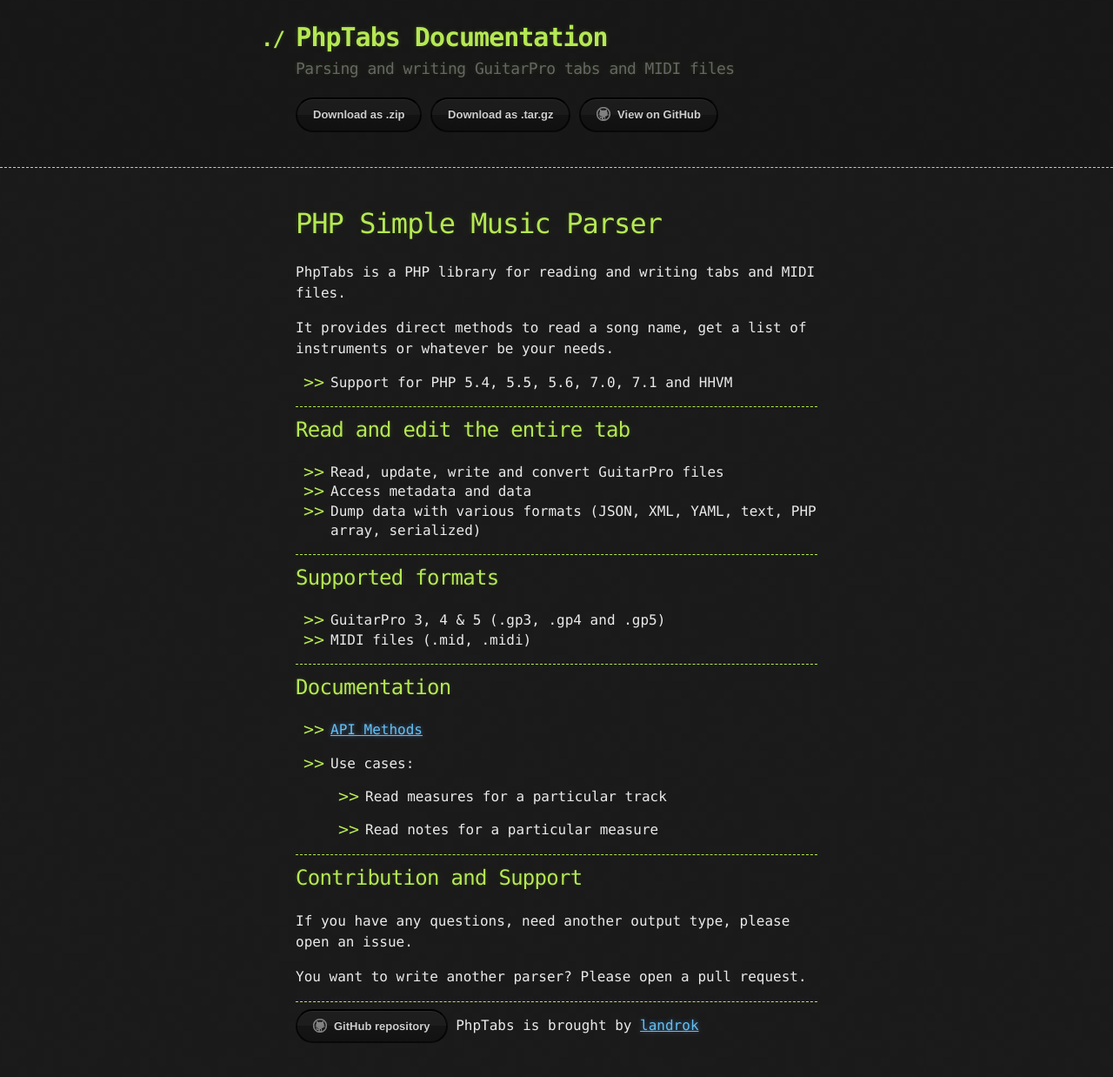
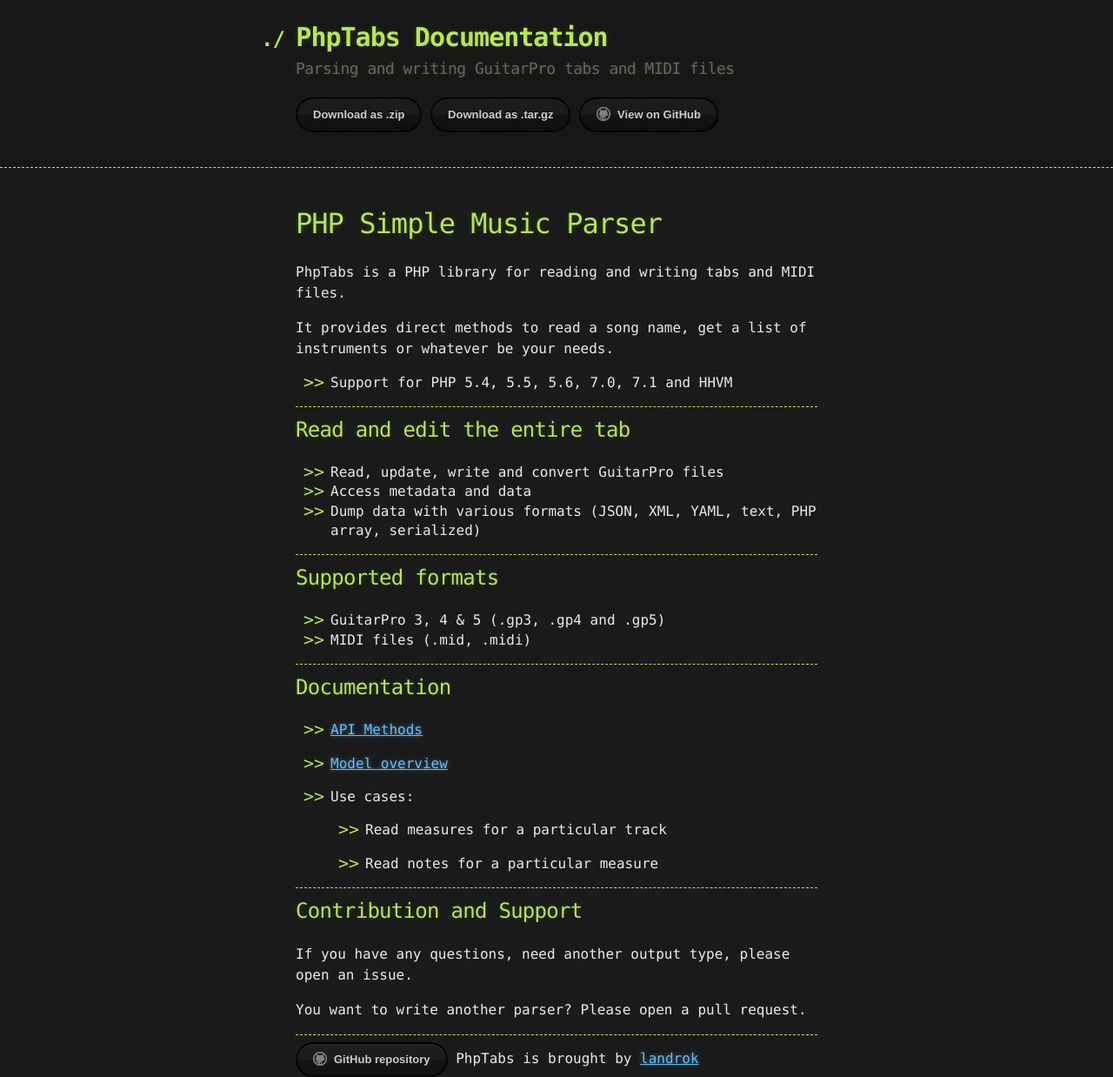
Before and after one commit to stdtabs/stdtabs.github.io, a Jekyll site: the page built from index.md, in a window 1280 px wide. Shown: the whole page at 87% size. Built offline with Jekyll 4.4.1, drawn with Linux system fonts in a browser that asks for light colours; our own code applies the rules of GitHub Pages for plain Markdown files; before the commit the page ends 1199 px from its top, so only the background shows below that.

```diff
--- a/index.md
+++ b/index.md
@@ -30,6 +30,7 @@
 ## Documentation
 
 - [API Methods]({{ site.github_repository_url }}/blob/master/README.md)
+- [Model overview](/api-model-overview.html)
 
 - Use cases:
 
```
